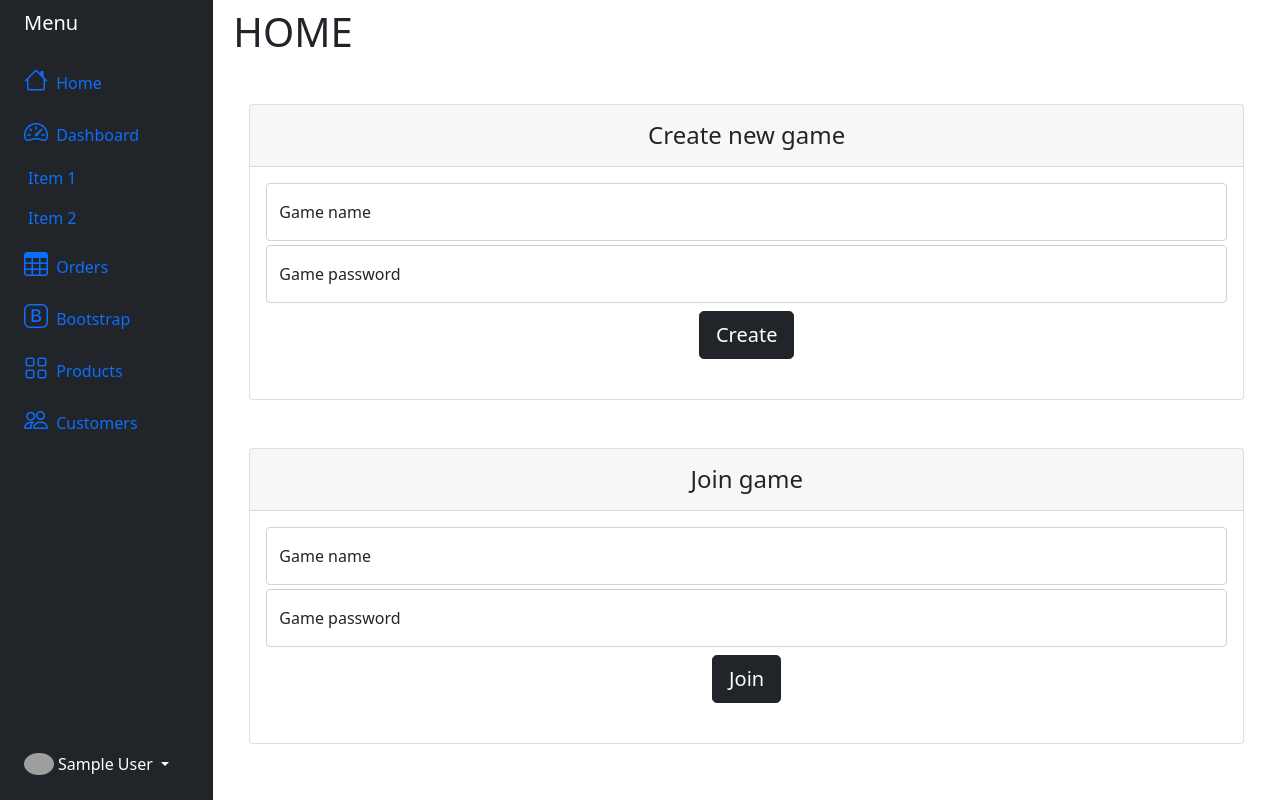
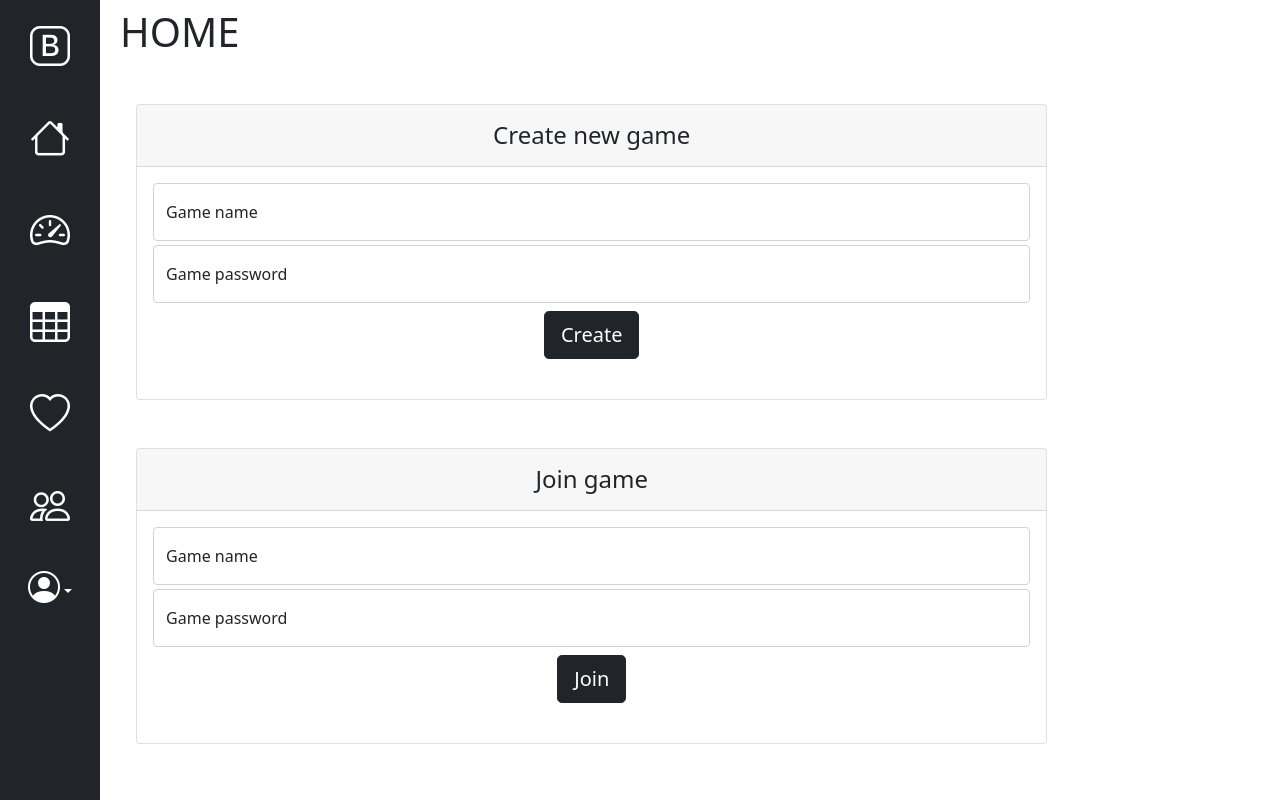
Before and after one commit to rohitsandhu/projecte_final, a Laravel app: page / in a window 1280 px wide. Run offline with Laravel 8, Linux system fonts and the light colour scheme; the visitor is signed in with stand-in values (Sample User, id 1); style sheets or scripts are compiled from the project's sources; some libraries are stand-ins or nearby versions; grey boxes are pictures that could not be loaded.

Commit message:
navbar canviada

```diff
--- a/projecte_laravel/resources/views/home.blade.php
+++ b/projecte_laravel/resources/views/home.blade.php
@@ -11,6 +11,10 @@
 
 
 @section('content')
+
+<div class="row">
+
+
     <div class="col" id="div_home">
         <h1 class="m-2">HOME</h1>
 
@@ -71,12 +75,13 @@
 
     </div>
 {{--    draggable-pieces--}}
-    <div class="col-6 py-3 amagar" id="div2">
+    <div class="col-1"></div>
+    <div class="col-lg-6 col-md-12 py-3 amagar" id="div2">
         <chess-board id="taula"  position="start"></chess-board>
         <input type="hidden" id="token_sala">
     </div>
-
-    <div class="col-4 px-sm-2 px-0 bg-dark text-white amagar" id="div1">
+    <div class="col-1"></div>
+    <div class="col-lg-4 px-sm-2 px-0 bg-dark text-white amagar" id="div1">
         <label>Game status:</label>
         <div id="status"></div>
 
@@ -94,6 +99,7 @@
         </table>
     </div>
 
+</div>
 @endsection
 
 @section('custom_js')
--- a/projecte_laravel/resources/views/layouts/app.blade.php
+++ b/projecte_laravel/resources/views/layouts/app.blade.php
@@ -30,199 +30,54 @@
 </head>
 <body>
 <div class="container-fluid">
-    <div class="row flex-nowrap">
-        <div class="col-2 col-md-2 col-xl-2 px-sm-2 px-0 bg-dark">
-            <div
-                class="
-              d-flex
-              flex-column
-              align-items-center align-items-sm-start
-              px-3
-              pt-2
-              text-white
-              min-vh-100
-            "
-            >
-                <a
-                    href="/"
-                    class="
-                d-flex
-                align-items-center
-                pb-3
-                mb-md-0
-                me-md-auto
-                text-white text-decoration-none
-              "
-                >
-                    <span class="fs-5 d-none d-sm-inline">Menu</span>
+    <div class="row">
+        <div class="col-sm-auto bg-dark text-white sticky-top">
+            <div class="d-flex flex-sm-column flex-row bg-dark text-white flex-nowrap bg-light align-items-center sticky-top">
+                <a href="/" class="d-block p-3 link-dark bg-dark text-white text-decoration-none" title="" data-bs-toggle="tooltip" data-bs-placement="right" data-bs-original-title="Icon-only">
+                    <i class="bi-bootstrap fs-1"></i>
                 </a>
-                <ul
-                    class="
-                nav nav-pills
-                flex-column
-                mb-sm-auto mb-0
-                align-items-center align-items-sm-start
-              "
-                    id="menu"
-                >
+                <ul class="nav nav-pills nav-flush bg-dark text-white flex-sm-column flex-row flex-nowrap mb-auto mx-auto text-center align-items-center">
                     <li class="nav-item">
-                        <a href="#" class="nav-link align-middle px-0">
-                            <i class="fs-4 bi-house"></i>
-                            <span class="ms-1 d-none d-sm-inline">Home</span>
+                        <a href="#" class="nav-link py-3 bg-dark text-white px-2" title="" data-bs-toggle="tooltip" data-bs-placement="right" data-bs-original-title="Home">
+                            <i class="bi-house fs-1"></i>
                         </a>
                     </li>
                     <li>
-                        <a
-                            href="#submenu1"
-                            data-bs-toggle="collapse"
-                            class="nav-link px-0 align-middle"
-                        >
-                            <i class="fs-4 bi-speedometer2"></i>
-                            <span class="ms-1 d-none d-sm-inline">Dashboard</span>
+                        <a href="#" class="nav-link py-3 bg-dark text-white px-2" title="" data-bs-toggle="tooltip" data-bs-placement="right" data-bs-original-title="Dashboard">
+                            <i class="bi-speedometer2 fs-1"></i>
                         </a>
-                        <ul
-                            class="collapse show nav flex-column ms-1"
-                            id="submenu1"
-                            data-bs-parent="#menu"
-                        >
-                            <li class="w-100">
-                                <a href="#" class="nav-link px-0">
-                                    <span class="d-none d-sm-inline">Item</span> 1
-                                </a>
-                            </li>
-                            <li>
-                                <a href="#" class="nav-link px-0">
-                                    <span class="d-none d-sm-inline">Item</span> 2
-                                </a>
-                            </li>
-                        </ul>
                     </li>
                     <li>
-                        <a href="#" class="nav-link px-0 align-middle">
-                            <i class="fs-4 bi-table"></i>
-                            <span class="ms-1 d-none d-sm-inline">Orders</span></a
-                        >
+                        <a href="#" class="nav-link py-3 bg-dark text-white px-2" title="" data-bs-toggle="tooltip" data-bs-placement="right" data-bs-original-title="Orders">
+                            <i class="bi-table fs-1"></i>
+                        </a>
                     </li>
                     <li>
-                        <a
-                            href="#submenu2"
-                            data-bs-toggle="collapse"
-                            class="nav-link px-0 align-middle"
-                        >
-                            <i class="fs-4 bi-bootstrap"></i>
-                            <span class="ms-1 d-none d-sm-inline">Bootstrap</span></a
-                        >
-                        <ul
-                            class="collapse nav flex-column ms-1"
-                            id="submenu2"
-                            data-bs-parent="#menu"
-                        >
-                            <li class="w-100">
-                                <a href="#" class="nav-link px-0">
-                                    <span class="d-none d-sm-inline">Item</span> 1</a
-                                >
-                            </li>
-                            <li>
-                                <a href="#" class="nav-link px-0">
-                                    <span class="d-none d-sm-inline">Item</span> 2</a
-                                >
-                            </li>
-                        </ul>
+                        <a href="#" class="nav-link py-3 px-2 bg-dark text-white" title="" data-bs-toggle="tooltip" data-bs-placement="right" data-bs-original-title="Products">
+                            <i class="bi-heart fs-1"></i>
+                        </a>
                     </li>
                     <li>
-                        <a
-                            href="#submenu3"
-                            data-bs-toggle="collapse"
-                            class="nav-link px-0 align-middle"
-                        >
-                            <i class="fs-4 bi-grid"></i>
-                            <span class="ms-1 d-none d-sm-inline">Products</span>
-                        </a>
-                        <ul
-                            class="collapse nav flex-column ms-1"
-                            id="submenu3"
-                            data-bs-parent="#menu"
-                        >
-                            <li class="w-100">
-                                <a href="#" class="nav-link px-0">
-                                    <span class="d-none d-sm-inline">Product</span> 1</a
-                                >
-                            </li>
-                            <li>
-                                <a href="#" class="nav-link px-0">
-                                    <span class="d-none d-sm-inline">Product</span> 2</a
-                                >
-                            </li>
-                            <li>
-                                <a href="#" class="nav-link px-0">
-                                    <span class="d-none d-sm-inline">Product</span> 3</a
-                                >
-                            </li>
-                            <li>
-                                <a href="#" class="nav-link px-0">
-                                    <span class="d-none d-sm-inline">Product</span> 4</a
-                                >
-                            </li>
-                        </ul>
-                    </li>
-                    <li>
-                        <a href="#" class="nav-link px-0 align-middle">
-                            <i class="fs-4 bi-people"></i>
-                            <span class="ms-1 d-none d-sm-inline">Customers</span>
+                        <a href="#" class="nav-link py-3 px-2 bg-dark text-white " title="" data-bs-toggle="tooltip" data-bs-placement="right" data-bs-original-title="Customers">
+                            <i class="bi-people fs-1"></i>
                         </a>
                     </li>
                 </ul>
-                <hr />
-                <div class="dropdown pb-4">
-                    <a
-                        href="#"
-                        class="
-                  d-flex
-                  align-items-center
-                  text-white text-decoration-none
-                  dropdown-toggle
-                "
-                        id="dropdownUser1"
-                        data-bs-toggle="dropdown"
-                        aria-expanded="false"
-                    >
-                        <img
-                            src="https://github.com/mdo.png"
-                            alt="hugenerd"
-                            width="30"
-                            height="30"
-                            class="rounded-circle"
-                        />
-                        <span class="d-none d-sm-inline mx-1">{{Auth::user()->name}}</span>
+                <div class="dropdown">
+                    <a href="#" class="d-flex align-items-center justify-content-center p-3 link-dark bg-dark text-white text-decoration-none dropdown-toggle" id="dropdownUser3" data-bs-toggle="dropdown" aria-expanded="false">
+                        <i class="bi-person-circle h2"></i>
                     </a>
-
-                    <ul class="dropdown-menu dropdown-menu-dark text-small shadow"
-                        aria-labelledby="dropdownUser1">
-                        <li><a class="dropdown-item" href="#">New project...</a></li>
-                        <li><a class="dropdown-item" href="#">Settings</a></li>
-                        <li><a class="dropdown-item" href="#">Profile</a></li>
-                        <li>
-                            <hr class="dropdown-divider" />
-                        </li>
-                        <li>
-                            <form method="POST" action="{{ route('logout') }}">
-                                @csrf
-                                <a class="dropdown-item" href="route('logout')"
-                                                 onclick="event.preventDefault();
-                                                this.closest('form').submit();">
-                                    {{ __('LogOut') }}
-                                </a>
-                            </form>
-
-
-                        </li>
+                    <ul class="dropdown-menu text-small shadow bg-dark text-white" aria-labelledby="dropdownUser3">
+                        <li><a class="dropdown-item bg-dark text-white" href="#">New project...</a></li>
+                        <li><a class="dropdown-item bg-dark text-white" href="#">Settings</a></li>
+                        <li><a class="dropdown-item bg-dark text-white" href="#">Profile</a></li>
                     </ul>
                 </div>
             </div>
         </div>
-
-        @yield('content')
-
+        <div class="col-sm min-vh-100">
+            @yield('content')
+        </div>
     </div>
 </div>
 
```
